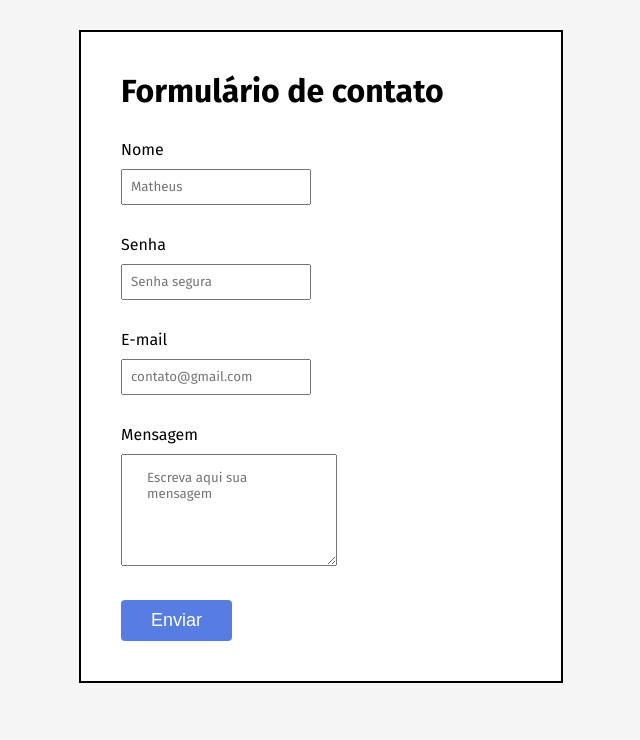
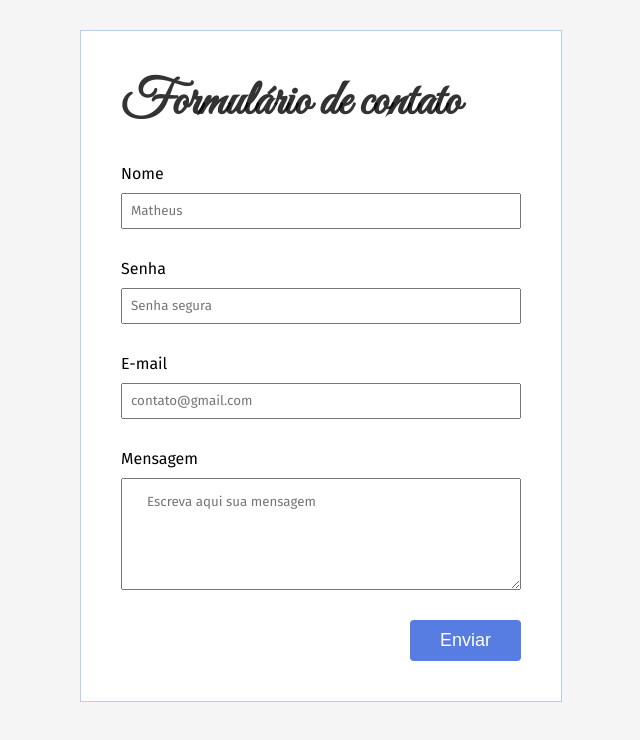
Before and after one commit to MatheusDir/formulario, a plain HTML site: page index.html in a window 1280 px wide. Shown: the whole page, without its empty margins (319-959 px from the left). Drawn offline with Linux system fonts and the light colour scheme.

Commit message:
formulario fim html

```diff
--- a/css/style.css
+++ b/css/style.css
@@ -8,12 +8,22 @@ body{
   background-color: #f5f5f5;
 }
 
+h1{
+  font-family: 'Great Vibes', cursive;
+  font-size: 50px;
+  color: rgba(0,0,0,0.8)
+}
+
 .estrutura {
   padding: 40px;
-  border: 2px solid black;
+  border: 1.4px solid rgba(88, 125, 226, 0.4);
   max-width: 400px;
   margin: 30px auto;
   background-color: #ffffff;
+}
+
+form{
+  display: grid;
 }
 
 label{
@@ -26,9 +36,13 @@ input{
   font-family: 'Fira Sans', sans-serif;
 }
 
+.botao{
+  margin-top: 30px;
+  display: flex;
+  justify-content: end;
+}
+
 button{
-  display: block;
-  margin-top: 30px;
   padding: 10px 30px;
   border-radius: 4px;
   background-color: rgb(88, 125, 226);
--- a/index.html
+++ b/index.html
@@ -11,6 +11,7 @@
     <link rel="preconnect" href="https://fonts.googleapis.com">
     <link rel="preconnect" href="https://fonts.gstatic.com" crossorigin>
     <link href="https://fonts.googleapis.com/css2?family=Fira+Sans:wght@400;700&display=swap" rel="stylesheet">
+    <link href="https://fonts.googleapis.com/css2?family=Great+Vibes&display=swap" rel="stylesheet">
   </head>
   <body>
     <div class="estrutura">
@@ -30,7 +31,9 @@
         <label for="mensagem">Mensagem</label>
         <textarea rows="5" id="mensagem" name="mensagem" placeholder="Escreva aqui sua mensagem"></textarea>
 
-        <button>Enviar</button>
+        <div class="botao">
+          <button>Enviar</button>
+        </div>
     </form>
     </div>
   </body>
```
